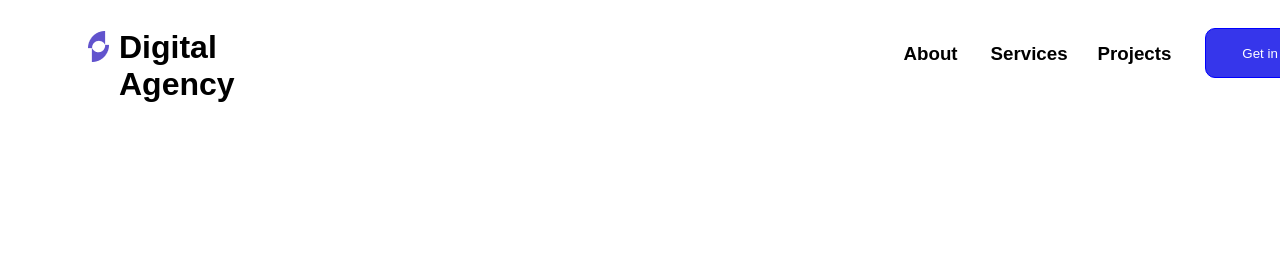
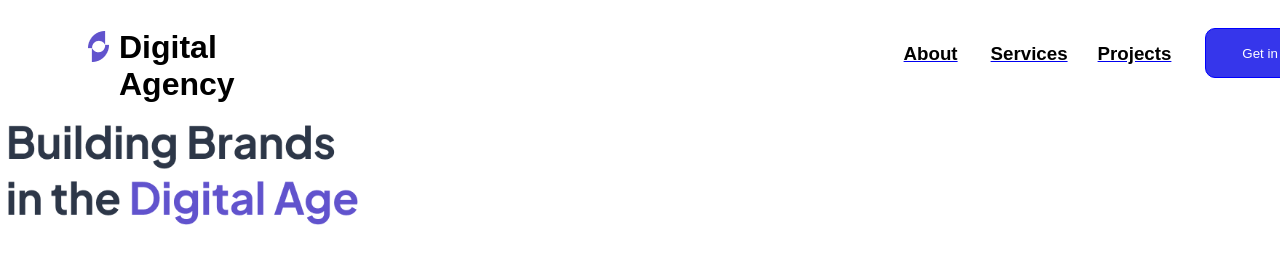
Before and after one commit to dev-rayhona/digital-agency, a plain HTML site: page index.html in a window 1280 px wide. Shown: the top 264 px of the page. Drawn offline with Linux system fonts and the light colour scheme.

Commit message:
with news

```diff
--- a/css/style.css
+++ b/css/style.css
@@ -2,6 +2,10 @@
     display: flex;
     flex-direction: row;
     font-family: sans-serif;
+}
+.first{
+    display: flex;
+    flex-direction: row;
 }
 .logo{
     width: 21px;
@@ -10,24 +14,33 @@
     margin-left: 80px;
     margin-right: 10px;
 }
-
+.second{
+    display: flex;
+    flex-direction: row;
+}
 .About{
     width: 47px;
     height: 20px;
     margin-top: 35px;
     margin-left: 669px;
+    text-decoration:none;
+	color:black;
 }
 .Services{
     width: 47px;
     height: 20px;
     margin-top: 35px;
     margin-left: 40px;
+    text-decoration:none;
+	color:black;
 }
 .projects{
     width: 47px;
     height: 20px;
     margin-top: 35px;
     margin-left: 60px;
+    text-decoration:none;
+	color:black;
 }
 .get-in-touch{
     width: 150px;
@@ -39,3 +52,8 @@
     background-color: rgb(54, 54, 235);
     color: white;
 }
+.brand-img{
+    width: 350px;
+    height: 100px;
+    margin-left: ;
+}
--- a/index.html
+++ b/index.html
@@ -10,12 +10,19 @@
 </head>
 <body>
     <div class="nawbar">
-    <img src="./images/Vector.png" alt="" class="logo">
-    <h1>Digital Agency</h1>
-    <h3 class="About">About</h3>
-    <h3 class="Services">Services</h3>
-    <h3 class="projects">Projects</h3>
-    <a href="#"><button class="get-in-touch">Get in Touch</button></a>
+        <div class="first">
+            <img src="./images/Vector.png" alt="" class="logo">
+            <h1>Digital Agency</h1>
+        </div>
+        <div class="second">
+            <a href="#"><h3 class="About">About</h3></a>
+            <a href="#"><h3 class="Services">Services</h3></a>
+            <a href="#"><h3 class="projects">Projects</h3></a>
+            <a href="#"><button class="get-in-touch">Get in Touch</button></a>
+        </div>
+    </div>
+    <div class="main">
+        <img src="./images/Building Brands in the Digital Age.png" alt="" class="brand-img">
     </div>
 </body>
 </html>
```
Also changed, not shown: images/Building Brands in the Digital Age.png (added), images/Building Brands in the Digital Age@2x.jpg (added).
